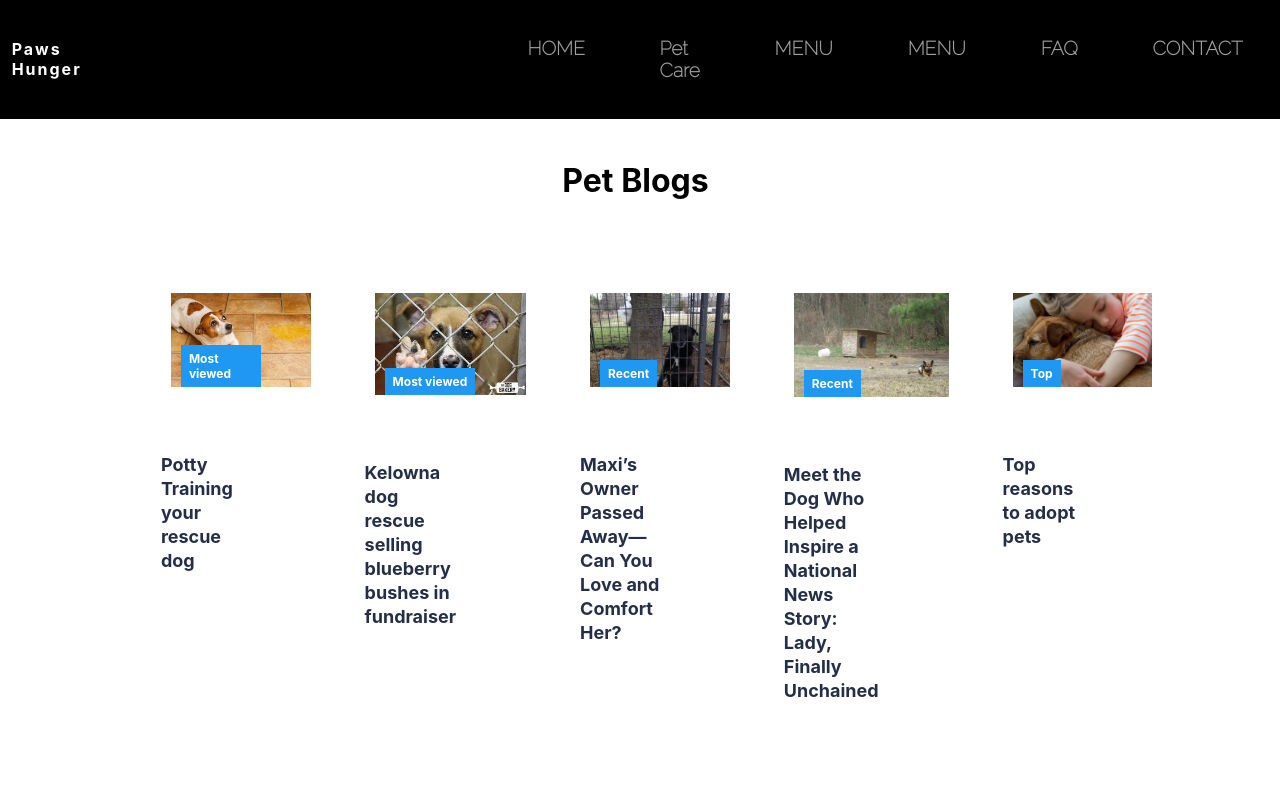
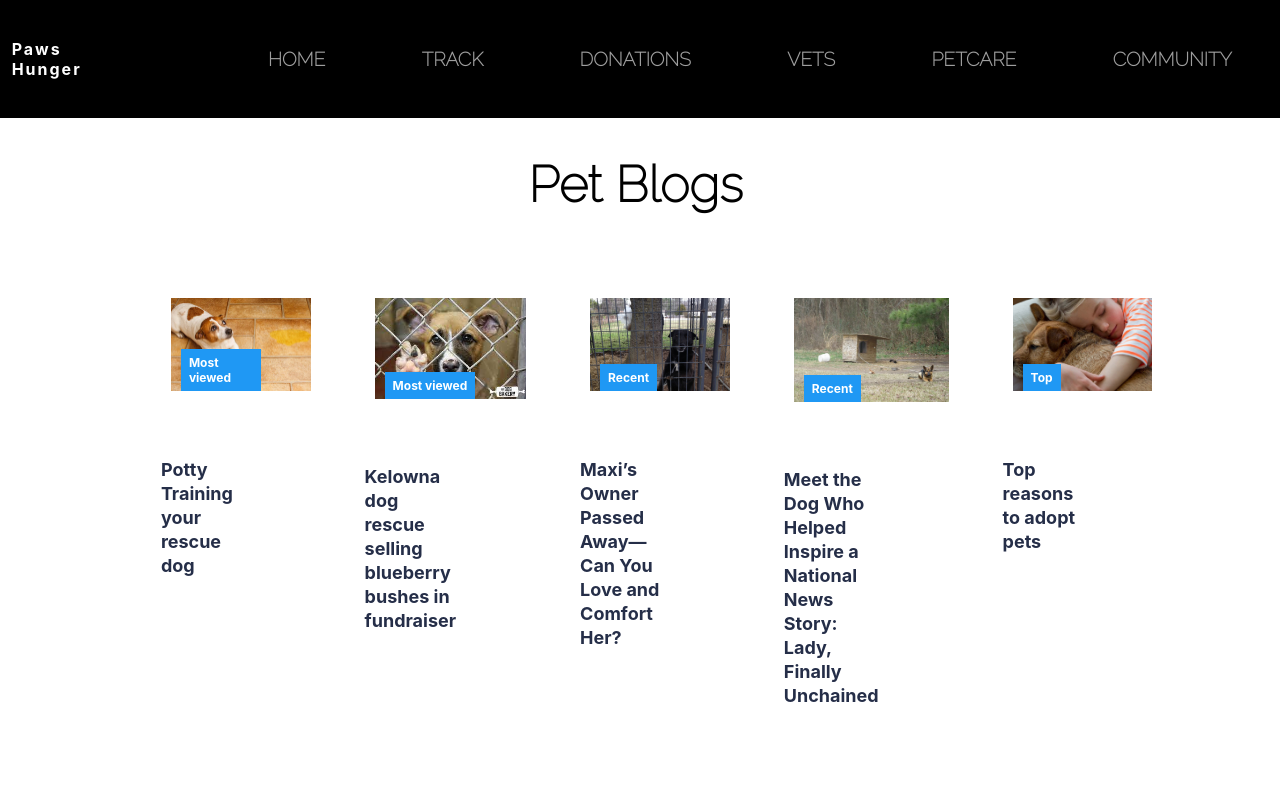
Before and after one commit to Gaurav29502/Pet-Finder, a React (Create React App) app: page /petcare in a window 1280 px wide. Shown: the top 800 px of the page. Built offline with nearby package versions, Linux system fonts and the light colour scheme.

Commit message:
css edits

```diff
--- a/src/Pages/Pet_Care/petcare.css
+++ b/src/Pages/Pet_Care/petcare.css
@@ -39,6 +39,12 @@
     top: 0;
     transition: top ease 0.1s;
     color: #9e9e9e;
+}
+
+.headerText{
+  font-family: 'Raleway', sans-serif;
+  color: black;
+  font-size : 50px;
 }
 
 .menuItem:hover {
--- a/src/Pages/Pet_Care/petcare.jsx
+++ b/src/Pages/Pet_Care/petcare.jsx
@@ -21,25 +21,25 @@ export const PetCare = (props) => {
             HOME
           </a>
           <a className="menuItem" href="#">
-                        Pet Care
+            TRACK
+          </a>
+          <a className="menuItem" href="/donations">
+            DONATIONS
           </a>
           <a className="menuItem" href="#">
-                        MENU
+            VETS
           </a>
-                    <a className="menuItem" href="#">
-                        MENU
+          <a className="menuItem" href="/petcare">
+            PETCARE
           </a>
-                    <a className="menuItem" href="#">
-                        FAQ
-                    </a>
-                    <a className="menuItem" href="#">
-                        CONTACT
+          <a className="menuItem" href="/community">
+            COMMUNITY
           </a>
         </div>
       </nav>
 
             <div className='cards'>
-                <h1>Pet Blogs</h1>
+                <h1 className= 'headerText'>Pet Blogs</h1>
                 <div className='cards__container'>
                     <div className='cards__wrapper'>
                         <ul className='cards__items'>
```
Lines whose indentation alone changed are shown as unchanged.
